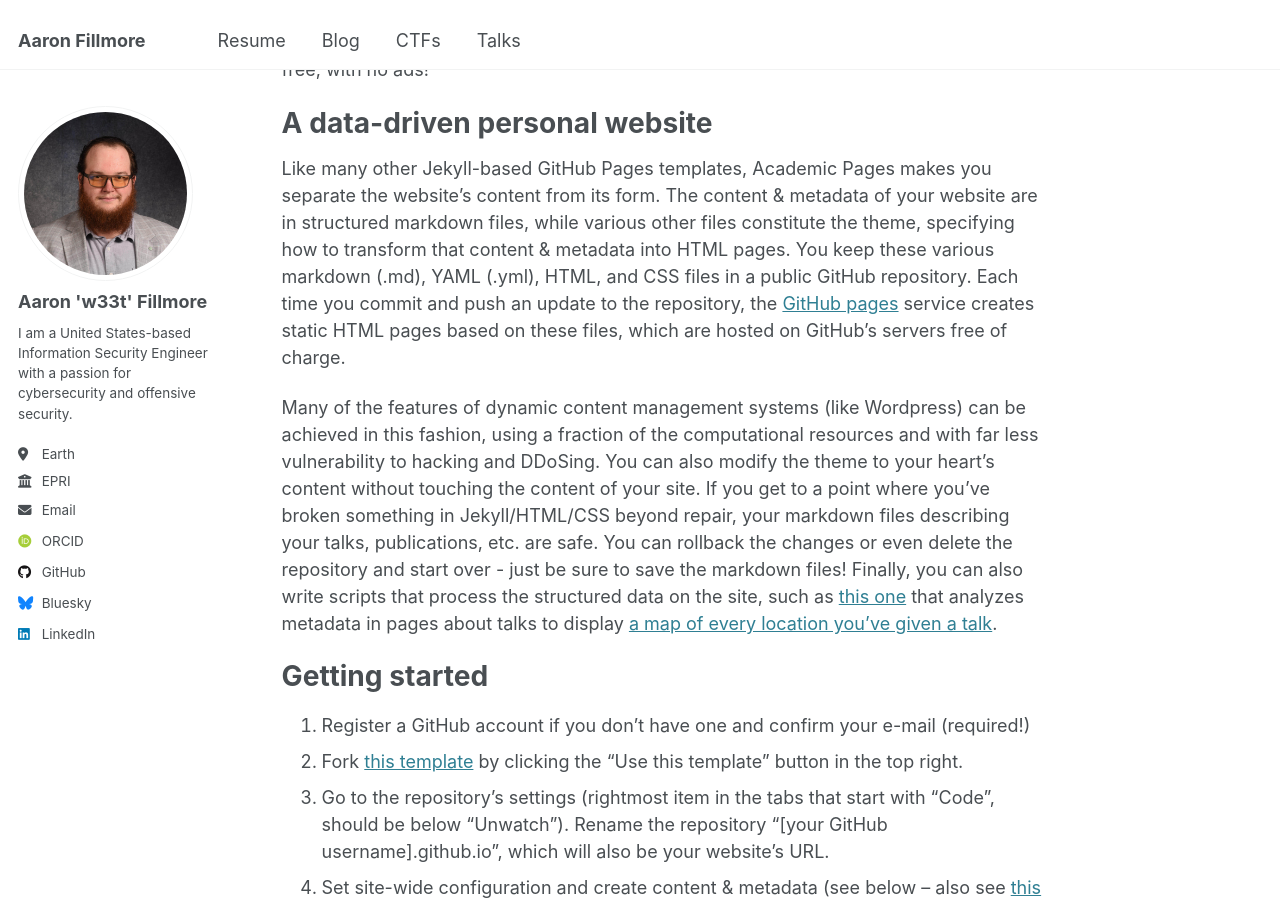
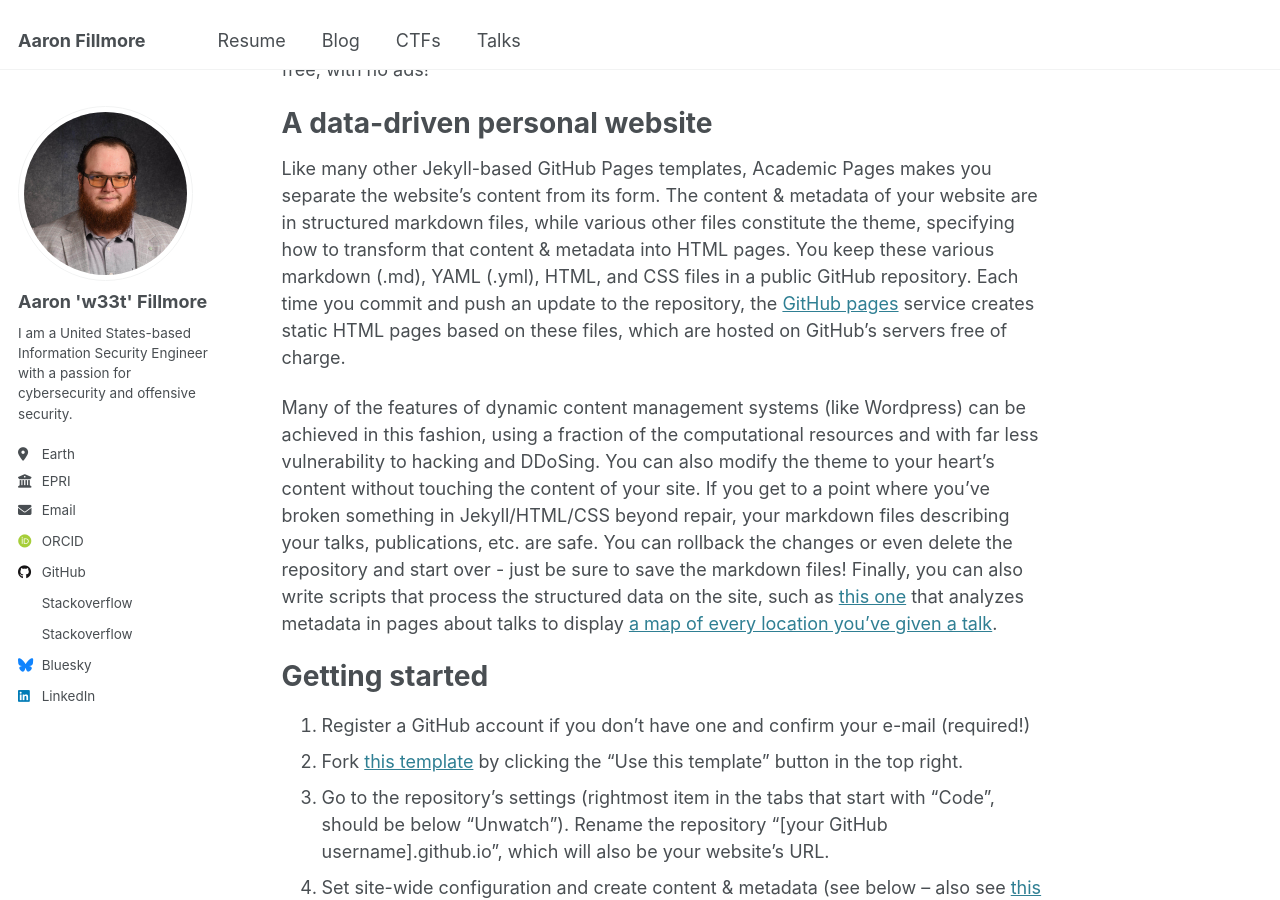
Before and after one commit to w33ts/w33ts.github.io, a Jekyll site: the page built from _pages/about.md, in a window 1280 px wide and 900 px high, scrolled down 336 px. Built offline with Jekyll 4.4.1, drawn with Linux system fonts in a browser that asks for light colours; some web fonts are replaced.

Commit message:
Update author-profile.html

```diff
--- a/_includes/author-profile.html
+++ b/_includes/author-profile.html
@@ -82,6 +82,12 @@
       {% if author.stackoverflow %}
         <li><a href="https://www.stackoverflow.com/users/{{ author.stackoverflow }}"><i class="fab fa-fw fa-stack-overflow icon-pad-right" aria-hidden="true"></i>Stackoverflow</a></li>
       {% endif %}
+      {% if author.hackthebox %}
+        <li><a href="https://app.hackthebox.com/profile/{{ author.hackthebox }}"><i class="fab fa-fw fa-stack-square icon-pad-right" aria-hidden="true"></i>Stackoverflow</a></li>
+      {% endif %}
+      {% if author.tryhackme %}
+        <li><a href="https://tryhackme.com/p/{{ author.tryhackme }}"><i class="fab fa-fw fa-stack-cloud icon-pad-right" aria-hidden="true"></i>Stackoverflow</a></li>
+      {% endif %}
 
       <!-- Font Awesome icons / Social media -->
       {% if author.bluesky %}
```
